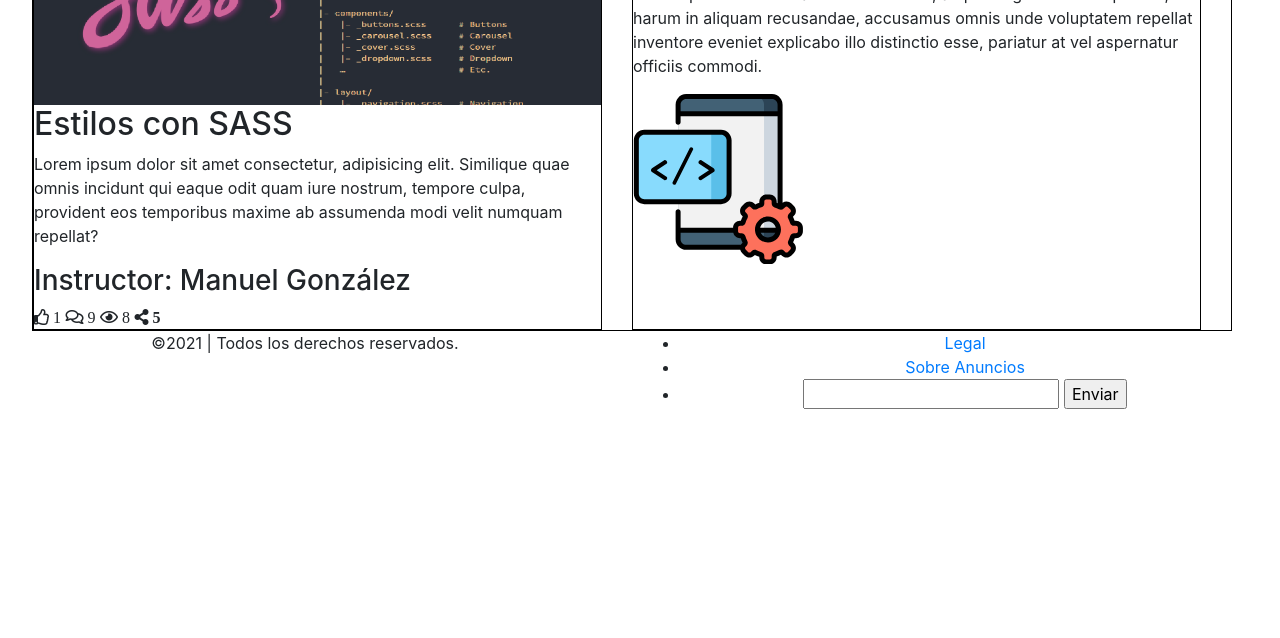
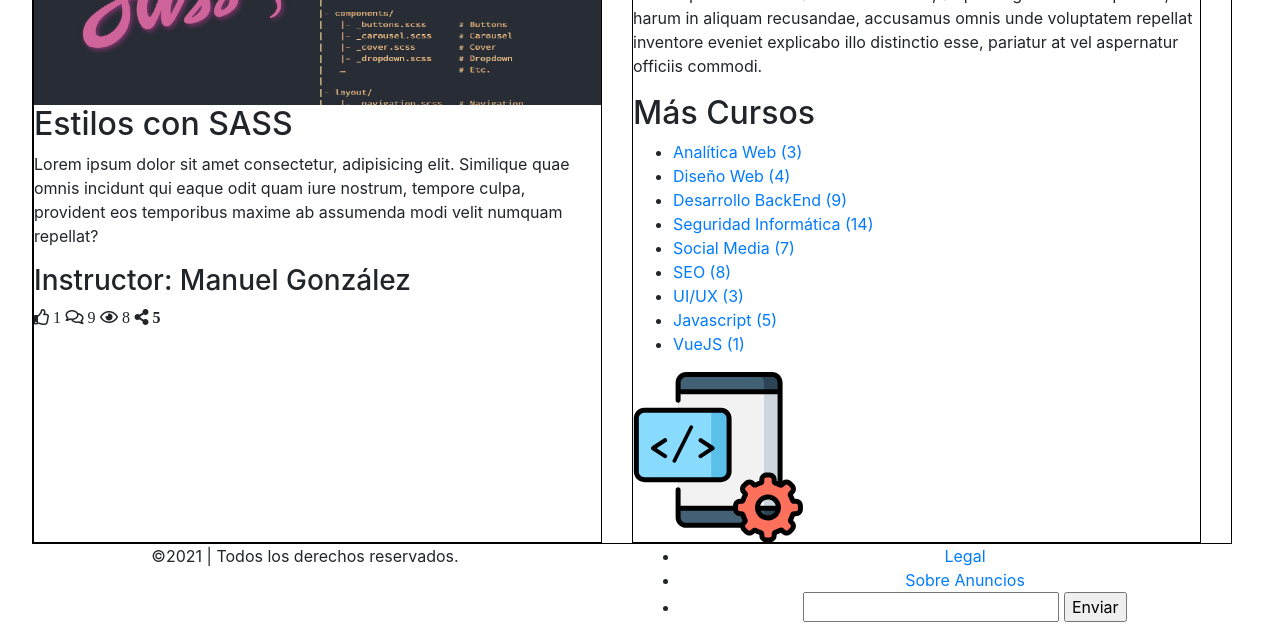
Before and after one commit to rvaldenegrof/mi_emprendimiento_web, a plain HTML site: page index.html in a window 1280 px wide. Shown: the part 920-1558 px from the top of the page. Before the commit the page ends 1345 px from the top, so only its background shows below. Drawn offline with nearby package versions, Linux system fonts and the light colour scheme.

Commit message:
Se completa estructura, se comienza a trabajar en estilos

```diff
--- a/index.html
+++ b/index.html
@@ -78,6 +78,20 @@
                             </div>
                             <p>Lorem ipsum dolor sit amet consectetur, adipisicing elit. Consequuntur, harum in aliquam recusandae, accusamus omnis unde voluptatem repellat inventore eveniet explicabo illo distinctio esse, pariatur at vel aspernatur officiis commodi.</p>
                         </div>
+                        <div class="more">
+                            <h2 class="more__title">Más Cursos</h2>
+                            <ul>
+                                <li><a href="#">Analítica Web (3)</a></li>
+                                <li><a href="#">Diseño Web (4)</a></li>
+                                <li><a href="#">Desarrollo BackEnd (9)</a></li>
+                                <li><a href="#">Seguridad Informática (14)</a></li>
+                                <li><a href="#">Social Media (7)</a></li>
+                                <li><a href="#">SEO (8)</a></li>
+                                <li><a href="#">UI/UX (3)</a></li>
+                                <li><a href="#">Javascript (5)</a></li>
+                                <li><a href="#">VueJS (1)</a></li>
+                            </ul>
+                        </div>
                         <div class="rgt__engranage">
                             <svg viewBox="-2 0 511 512">
                                 <path d="m415.433594 460.488281h-257.460938c-13.511718 0-24.460937-10.949219-24.460937-24.460937v-404.066406c0-13.507813 10.949219-24.460938 24.460937-24.460938h257.460938c13.507812 0 24.460937 10.953125 24.460937 24.460938v404.066406c0 13.511718-10.953125 24.460937-24.460937 24.460937zm0 0" fill="#426175"/>
```
